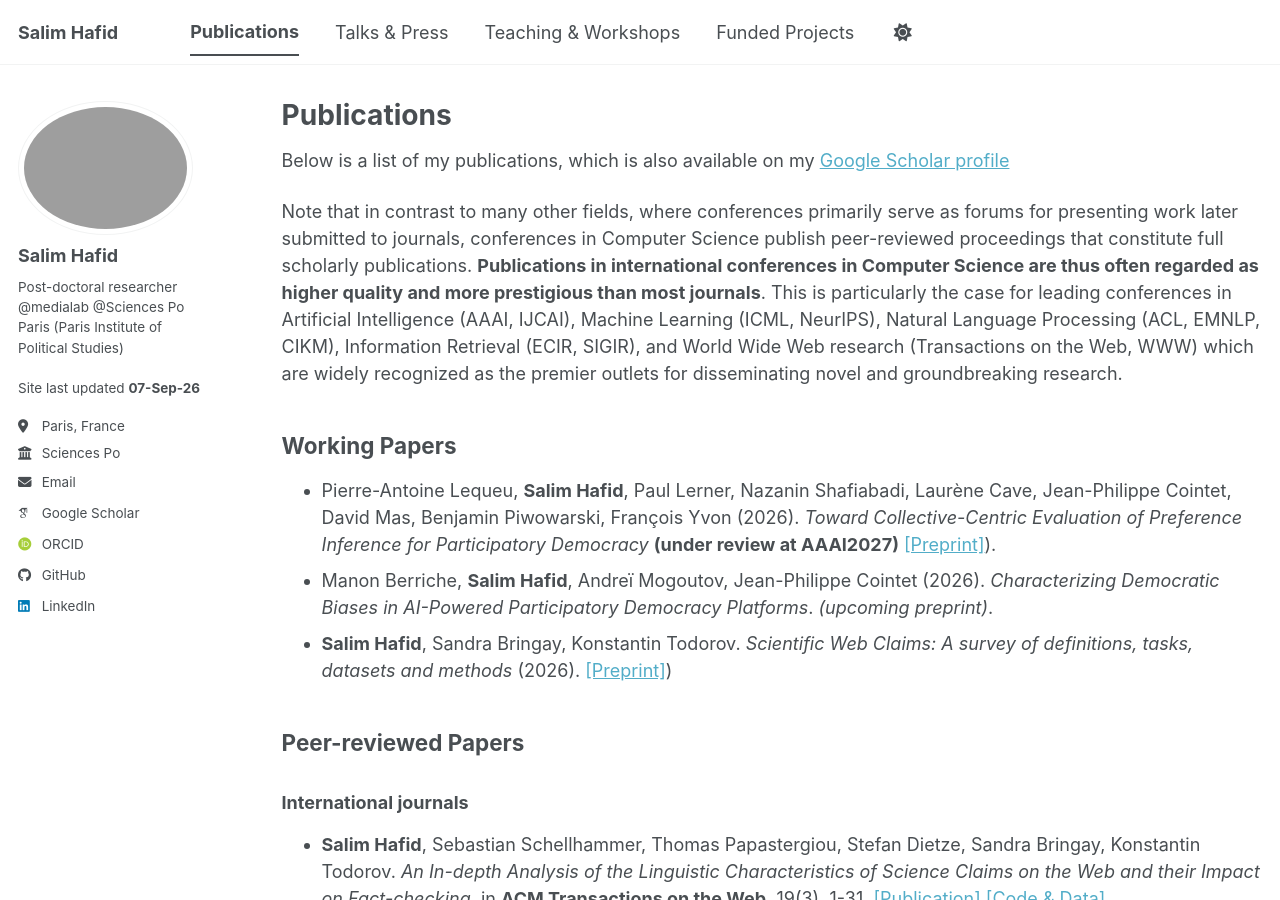
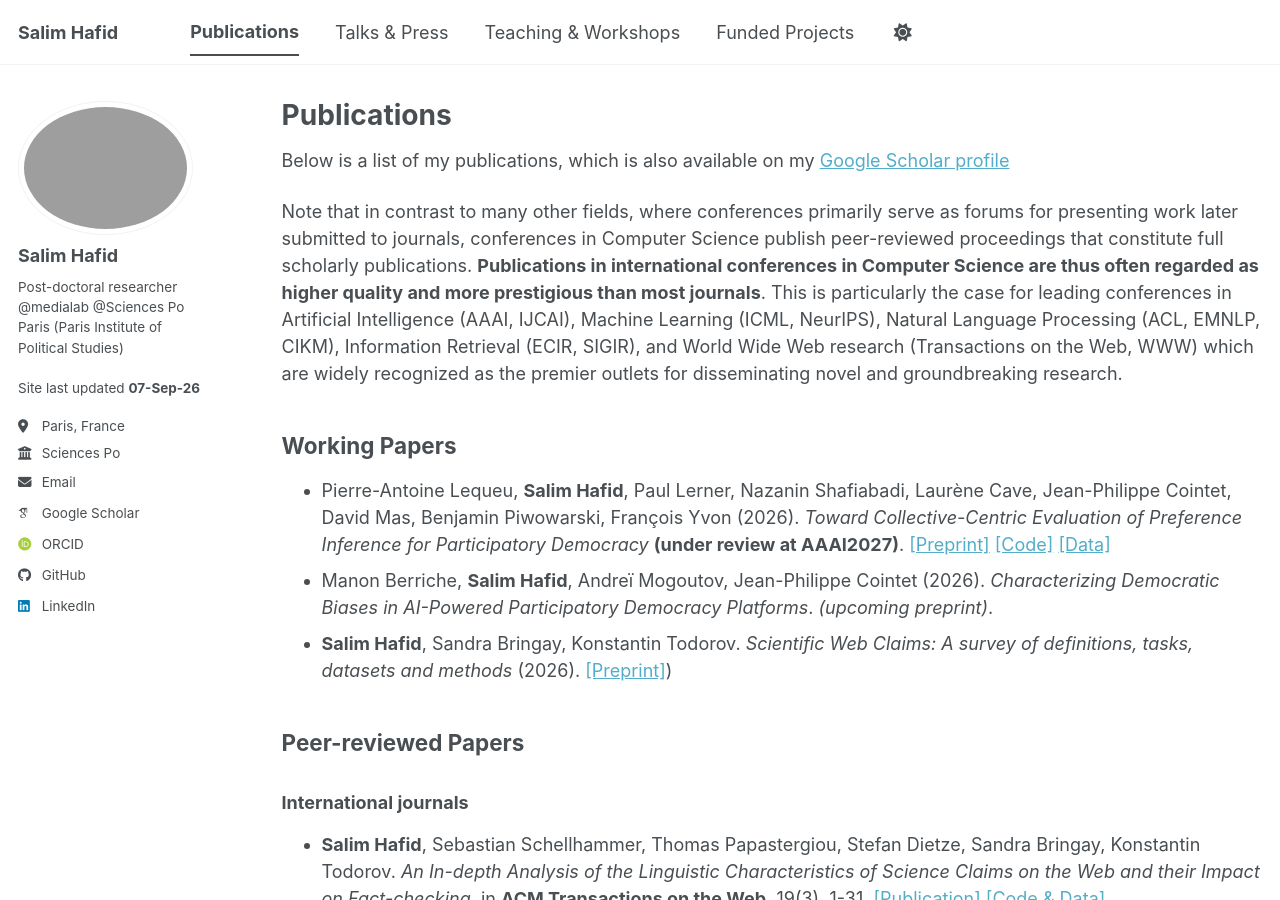
Before and after one commit to salim-hafid/salim-hafid.github.io, a Jekyll site: the page built from _pages/publications.md, in a window 1280 px wide and 900 px high. Built offline with Jekyll 4.4.1, drawn with Linux system fonts in a browser that asks for light colours; some web fonts are replaced; a script bundle is joined from its source files by our own code; library files that are not in the unit come from our copies.

Commit message:
Enhance working papers section with additional resources
Added links to code and data for a working paper and improved formatting.

```diff
--- a/_pages/publications.md
+++ b/_pages/publications.md
@@ -10,7 +10,7 @@
 Note that in contrast to many other fields, where conferences primarily serve as forums for presenting work later submitted to journals, conferences in Computer Science publish peer-reviewed proceedings that constitute full scholarly publications. **Publications in international conferences in Computer Science are thus often regarded as higher quality and more prestigious than most journals**. This is particularly the case for leading conferences in Artificial Intelligence (AAAI, IJCAI), Machine Learning (ICML, NeurIPS), Natural Language Processing (ACL, EMNLP, CIKM), Information Retrieval (ECIR, SIGIR), and World Wide Web research (Transactions on the Web, WWW) which are widely recognized as the premier outlets for disseminating novel and groundbreaking research.
 
 ## Working Papers
-- Pierre-Antoine Lequeu, **Salim Hafid**, Paul Lerner, Nazanin Shafiabadi, Laurène Cave, Jean-Philippe Cointet, David Mas, Benjamin Piwowarski, François Yvon (2026). *Toward Collective-Centric Evaluation of Preference Inference for Participatory Democracy* **(under review at AAAI2027)** [[Preprint]](https://arxiv.org/pdf/2609.02990)).
+- Pierre-Antoine Lequeu, **Salim Hafid**, Paul Lerner, Nazanin Shafiabadi, Laurène Cave, Jean-Philippe Cointet, David Mas, Benjamin Piwowarski, François Yvon (2026). *Toward Collective-Centric Evaluation of Preference Inference for Participatory Democracy* **(under review at AAAI2027)**. [[Preprint]](https://arxiv.org/pdf/2609.02990) [[Code]](https://github.com/LequeuISIR/PrefInferenceEval) [[Data]](https://huggingface.co/collections/democratic-commons/citizens-consultations)
 - Manon Berriche, **Salim Hafid**, Andreï Mogoutov, Jean-Philippe Cointet (2026). *Characterizing Democratic Biases in AI-Powered Participatory Democracy Platforms*. *(upcoming preprint)*.
 - **Salim Hafid**, Sandra Bringay, Konstantin Todorov. *Scientific Web Claims: A survey of definitions, tasks, datasets and methods* (2026). [[Preprint]](https://hal.science/hal-05586630v1))
 
```
